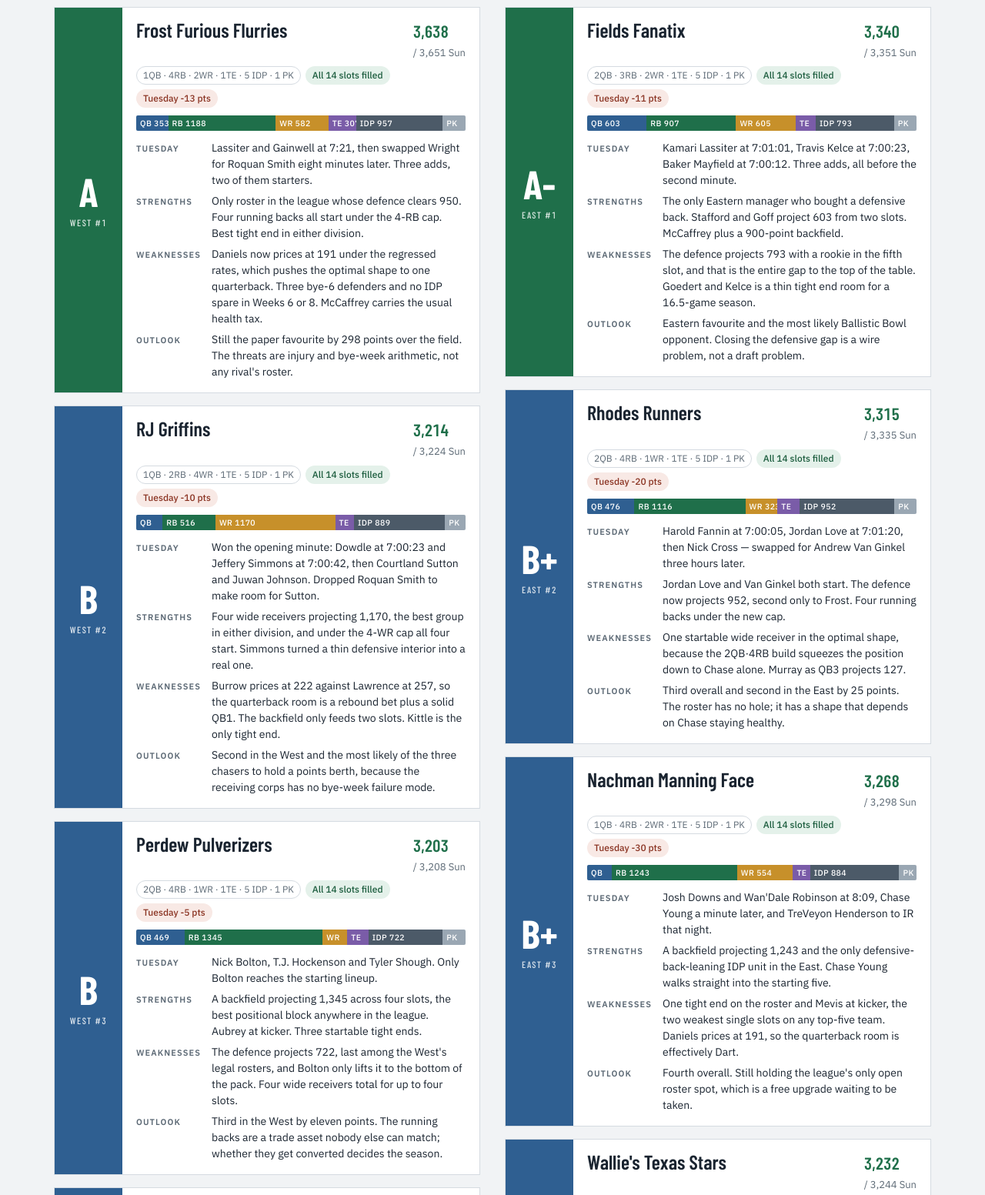
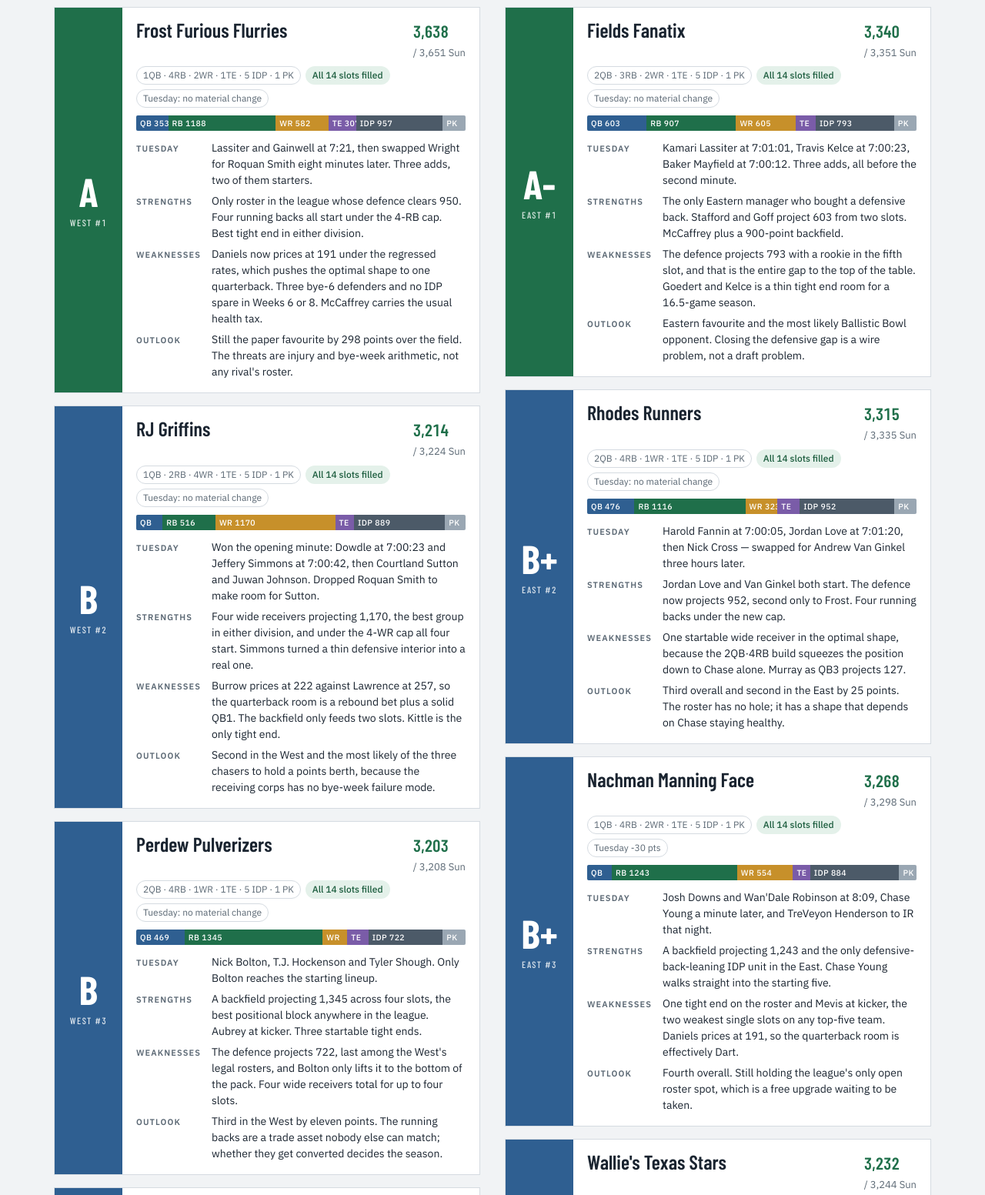
Before and after one commit to hogwor/esfl-draft-2026, a plain HTML site: page post-fcfs.html in a window 1280 px wide. Shown: the part 1394-2947 px from the top of the page at 77% size. Drawn offline with nearby package versions, Linux system fonts and the light colour scheme.

Commit message:
Only flag material Tuesday deltas on team cards
Sub-25-point moves are model noise, not a change; showing them in red
misread as a problem for eight teams that did nothing wrong.

Co-Authored-By: Claude Opus 5 <noreply@anthropic.com>

```diff
--- a/post-fcfs.html
+++ b/post-fcfs.html
@@ -64,6 +64,8 @@ footer{margin-top:36px;font-size:13px;color:var(--muted);border-top:1px solid va
 @media (max-width:860px){.divs{grid-template-columns:1fr}.mast{grid-template-columns:1fr}}
 @media (max-width:520px){:root{--slab-w:64px}.grade{font-size:38px}dl{grid-template-columns:1fr}dt{padding-top:6px}}
 @media (prefers-reduced-motion:no-preference){td a:focus-visible,.team:target{outline:2px solid var(--accent);outline-offset:2px}}
+.navlink{display:inline-block;margin-bottom:10px;font-size:12px;letter-spacing:.1em;text-transform:uppercase;color:var(--muted);text-decoration:none;border-bottom:1px solid var(--rule)}
+.navlink:hover{color:var(--accent)}
 </style>
 <style>
 .navlink{display:inline-block;margin-bottom:10px;font-size:12px;letter-spacing:.1em;text-transform:uppercase;color:var(--muted);text-decoration:none;border-bottom:1px solid var(--rule)}
@@ -124,7 +126,7 @@ footer{margin-top:36px;font-size:13px;color:var(--muted);border-top:1px solid va
   <div class="slab ga"><span class="grade">A</span><span class="divrank">West #1</span></div>
   <div class="body">
     <header><h3>Frost Furious Flurries</h3><div class="pts">3,638<small> / 3,651 Sun</small></div></header>
-    <div class="chips"><span class="chip">1QB · 4RB · 2WR · 1TE · 5 IDP · 1 PK</span><span class="chip ok">All 14 slots filled</span><span class="chip warn">Tuesday -13 pts</span></div>
+    <div class="chips"><span class="chip">1QB · 4RB · 2WR · 1TE · 5 IDP · 1 PK</span><span class="chip ok">All 14 slots filled</span><span class="chip ">Tuesday: no material change</span></div>
     <div class="bar" role="img" aria-label="Projected points by position"><span class="seg s-QB" style="width:9.70%" title="QB: 353 projected points">QB 353</span><span class="seg s-RB" style="width:32.65%" title="RB: 1188 projected points">RB 1188</span><span class="seg s-WR" style="width:15.99%" title="WR: 582 projected points">WR 582</span><span class="seg s-TE" style="width:8.44%" title="TE: 307 projected points">TE 307</span><span class="seg s-IDP" style="width:26.30%" title="IDP: 957 projected points">IDP 957</span><span class="seg s-PK" style="width:6.92%" title="PK: 252 projected points">PK</span></div>
     <dl>
       <dt>Tuesday</dt><dd>Lassiter and Gainwell at 7:21, then swapped Wright for Roquan Smith eight minutes later. Three adds, two of them starters.</dd>
@@ -137,7 +139,7 @@ footer{margin-top:36px;font-size:13px;color:var(--muted);border-top:1px solid va
   <div class="slab gb"><span class="grade">B</span><span class="divrank">West #2</span></div>
   <div class="body">
     <header><h3>RJ Griffins</h3><div class="pts">3,214<small> / 3,224 Sun</small></div></header>
-    <div class="chips"><span class="chip">1QB · 2RB · 4WR · 1TE · 5 IDP · 1 PK</span><span class="chip ok">All 14 slots filled</span><span class="chip warn">Tuesday -10 pts</span></div>
+    <div class="chips"><span class="chip">1QB · 2RB · 4WR · 1TE · 5 IDP · 1 PK</span><span class="chip ok">All 14 slots filled</span><span class="chip ">Tuesday: no material change</span></div>
     <div class="bar" role="img" aria-label="Projected points by position"><span class="seg s-QB" style="width:7.99%" title="QB: 257 projected points">QB</span><span class="seg s-RB" style="width:16.05%" title="RB: 516 projected points">RB 516</span><span class="seg s-WR" style="width:36.39%" title="WR: 1170 projected points">WR 1170</span><span class="seg s-TE" style="width:5.69%" title="TE: 183 projected points">TE</span><span class="seg s-IDP" style="width:27.65%" title="IDP: 889 projected points">IDP 889</span><span class="seg s-PK" style="width:6.22%" title="PK: 200 projected points">PK</span></div>
     <dl>
       <dt>Tuesday</dt><dd>Won the opening minute: Dowdle at 7:00:23 and Jeffery Simmons at 7:00:42, then Courtland Sutton and Juwan Johnson. Dropped Roquan Smith to make room for Sutton.</dd>
@@ -150,7 +152,7 @@ footer{margin-top:36px;font-size:13px;color:var(--muted);border-top:1px solid va
   <div class="slab gb"><span class="grade">B</span><span class="divrank">West #3</span></div>
   <div class="body">
     <header><h3>Perdew Pulverizers</h3><div class="pts">3,203<small> / 3,208 Sun</small></div></header>
-    <div class="chips"><span class="chip">2QB · 4RB · 1WR · 1TE · 5 IDP · 1 PK</span><span class="chip ok">All 14 slots filled</span><span class="chip warn">Tuesday -5 pts</span></div>
+    <div class="chips"><span class="chip">2QB · 4RB · 1WR · 1TE · 5 IDP · 1 PK</span><span class="chip ok">All 14 slots filled</span><span class="chip ">Tuesday: no material change</span></div>
     <div class="bar" role="img" aria-label="Projected points by position"><span class="seg s-QB" style="width:14.64%" title="QB: 469 projected points">QB 469</span><span class="seg s-RB" style="width:41.99%" title="RB: 1345 projected points">RB 1345</span><span class="seg s-WR" style="width:7.46%" title="WR: 239 projected points">WR</span><span class="seg s-TE" style="width:6.40%" title="TE: 205 projected points">TE</span><span class="seg s-IDP" style="width:22.54%" title="IDP: 722 projected points">IDP 722</span><span class="seg s-PK" style="width:6.96%" title="PK: 223 projected points">PK</span></div>
     <dl>
       <dt>Tuesday</dt><dd>Nick Bolton, T.J. Hockenson and Tyler Shough. Only Bolton reaches the starting lineup.</dd>
@@ -176,7 +178,7 @@ footer{margin-top:36px;font-size:13px;color:var(--muted);border-top:1px solid va
   <div class="slab gc"><span class="grade">C+</span><span class="divrank">West #5</span></div>
   <div class="body">
     <header><h3>Texan Bruisers</h3><div class="pts">3,056<small> / 3,072 Sun</small></div></header>
-    <div class="chips"><span class="chip">2QB · 3RB · 2WR · 1TE · 5 IDP · 1 PK</span><span class="chip ok">All 14 slots filled</span><span class="chip warn">Tuesday -16 pts</span></div>
+    <div class="chips"><span class="chip">2QB · 3RB · 2WR · 1TE · 5 IDP · 1 PK</span><span class="chip ok">All 14 slots filled</span><span class="chip ">Tuesday: no material change</span></div>
     <div class="bar" role="img" aria-label="Projected points by position"><span class="seg s-QB" style="width:16.72%" title="QB: 511 projected points">QB 511</span><span class="seg s-RB" style="width:29.12%" title="RB: 890 projected points">RB 890</span><span class="seg s-WR" style="width:15.45%" title="WR: 472 projected points">WR 472</span><span class="seg s-TE" style="width:5.56%" title="TE: 170 projected points">TE</span><span class="seg s-IDP" style="width:26.80%" title="IDP: 819 projected points">IDP 819</span><span class="seg s-PK" style="width:6.35%" title="PK: 194 projected points">PK</span></div>
     <dl>
       <dt>Tuesday</dt><dd>Michael Pittman, Mark Andrews and Tykee Smith in the first minute, plus a Zach Charbonnet add-and-IR that gives them 24 effective bodies.</dd>
@@ -219,7 +221,7 @@ footer{margin-top:36px;font-size:13px;color:var(--muted);border-top:1px solid va
   <div class="slab ga"><span class="grade">A-</span><span class="divrank">East #1</span></div>
   <div class="body">
     <header><h3>Fields Fanatix</h3><div class="pts">3,340<small> / 3,351 Sun</small></div></header>
-    <div class="chips"><span class="chip">2QB · 3RB · 2WR · 1TE · 5 IDP · 1 PK</span><span class="chip ok">All 14 slots filled</span><span class="chip warn">Tuesday -11 pts</span></div>
+    <div class="chips"><span class="chip">2QB · 3RB · 2WR · 1TE · 5 IDP · 1 PK</span><span class="chip ok">All 14 slots filled</span><span class="chip ">Tuesday: no material change</span></div>
     <div class="bar" role="img" aria-label="Projected points by position"><span class="seg s-QB" style="width:18.05%" title="QB: 603 projected points">QB 603</span><span class="seg s-RB" style="width:27.15%" title="RB: 907 projected points">RB 907</span><span class="seg s-WR" style="width:18.11%" title="WR: 605 projected points">WR 605</span><span class="seg s-TE" style="width:6.11%" title="TE: 204 projected points">TE</span><span class="seg s-IDP" style="width:23.74%" title="IDP: 793 projected points">IDP 793</span><span class="seg s-PK" style="width:6.85%" title="PK: 229 projected points">PK</span></div>
     <dl>
       <dt>Tuesday</dt><dd>Kamari Lassiter at 7:01:01, Travis Kelce at 7:00:23, Baker Mayfield at 7:00:12. Three adds, all before the second minute.</dd>
@@ -232,7 +234,7 @@ footer{margin-top:36px;font-size:13px;color:var(--muted);border-top:1px solid va
   <div class="slab gb"><span class="grade">B+</span><span class="divrank">East #2</span></div>
   <div class="body">
     <header><h3>Rhodes Runners</h3><div class="pts">3,315<small> / 3,335 Sun</small></div></header>
-    <div class="chips"><span class="chip">2QB · 4RB · 1WR · 1TE · 5 IDP · 1 PK</span><span class="chip ok">All 14 slots filled</span><span class="chip warn">Tuesday -20 pts</span></div>
+    <div class="chips"><span class="chip">2QB · 4RB · 1WR · 1TE · 5 IDP · 1 PK</span><span class="chip ok">All 14 slots filled</span><span class="chip ">Tuesday: no material change</span></div>
     <div class="bar" role="img" aria-label="Projected points by position"><span class="seg s-QB" style="width:14.36%" title="QB: 476 projected points">QB 476</span><span class="seg s-RB" style="width:33.68%" title="RB: 1116 projected points">RB 1116</span><span class="seg s-WR" style="width:9.75%" title="WR: 323 projected points">WR 323</span><span class="seg s-TE" style="width:6.76%" title="TE: 224 projected points">TE</span><span class="seg s-IDP" style="width:28.73%" title="IDP: 952 projected points">IDP 952</span><span class="seg s-PK" style="width:6.73%" title="PK: 223 projected points">PK</span></div>
     <dl>
       <dt>Tuesday</dt><dd>Harold Fannin at 7:00:05, Jordan Love at 7:01:20, then Nick Cross — swapped for Andrew Van Ginkel three hours later.</dd>
@@ -245,7 +247,7 @@ footer{margin-top:36px;font-size:13px;color:var(--muted);border-top:1px solid va
   <div class="slab gb"><span class="grade">B+</span><span class="divrank">East #3</span></div>
   <div class="body">
     <header><h3>Nachman Manning Face</h3><div class="pts">3,268<small> / 3,298 Sun</small></div></header>
-    <div class="chips"><span class="chip">1QB · 4RB · 2WR · 1TE · 5 IDP · 1 PK</span><span class="chip ok">All 14 slots filled</span><span class="chip warn">Tuesday -30 pts</span></div>
+    <div class="chips"><span class="chip">1QB · 4RB · 2WR · 1TE · 5 IDP · 1 PK</span><span class="chip ok">All 14 slots filled</span><span class="chip ">Tuesday -30 pts</span></div>
     <div class="bar" role="img" aria-label="Projected points by position"><span class="seg s-QB" style="width:7.47%" title="QB: 244 projected points">QB</span><span class="seg s-RB" style="width:38.05%" title="RB: 1243 projected points">RB 1243</span><span class="seg s-WR" style="width:16.96%" title="WR: 554 projected points">WR 554</span><span class="seg s-TE" style="width:5.20%" title="TE: 170 projected points">TE</span><span class="seg s-IDP" style="width:27.06%" title="IDP: 884 projected points">IDP 884</span><span class="seg s-PK" style="width:5.26%" title="PK: 172 projected points">PK</span></div>
     <dl>
       <dt>Tuesday</dt><dd>Josh Downs and Wan&#x27;Dale Robinson at 8:09, Chase Young a minute later, and TreVeyon Henderson to IR that night.</dd>
@@ -258,7 +260,7 @@ footer{margin-top:36px;font-size:13px;color:var(--muted);border-top:1px solid va
   <div class="slab gb"><span class="grade">B</span><span class="divrank">East #4</span></div>
   <div class="body">
     <header><h3>Wallie&#x27;s Texas Stars</h3><div class="pts">3,232<small> / 3,244 Sun</small></div></header>
-    <div class="chips"><span class="chip">2QB · 3RB · 2WR · 1TE · 5 IDP · 1 PK</span><span class="chip ok">All 14 slots filled</span><span class="chip warn">Tuesday -12 pts</span><span class="chip ok">B- &rarr; B</span></div>
+    <div class="chips"><span class="chip">2QB · 3RB · 2WR · 1TE · 5 IDP · 1 PK</span><span class="chip ok">All 14 slots filled</span><span class="chip ">Tuesday: no material change</span><span class="chip ok">B- &rarr; B</span></div>
     <div class="bar" role="img" aria-label="Projected points by position"><span class="seg s-QB" style="width:17.94%" title="QB: 580 projected points">QB 580</span><span class="seg s-RB" style="width:24.68%" title="RB: 798 projected points">RB 798</span><span class="seg s-WR" style="width:19.33%" title="WR: 625 projected points">WR 625</span><span class="seg s-TE" style="width:5.72%" title="TE: 185 projected points">TE</span><span class="seg s-IDP" style="width:26.14%" title="IDP: 845 projected points">IDP 845</span><span class="seg s-PK" style="width:6.19%" title="PK: 200 projected points">PK</span></div>
     <dl>
       <dt>Tuesday</dt><dd>Rico Dowdle at 7:36, J.K. Dobbins at 7:32, Trey Hendrickson at 7:33. All three are useful; two of them start.</dd>
```
